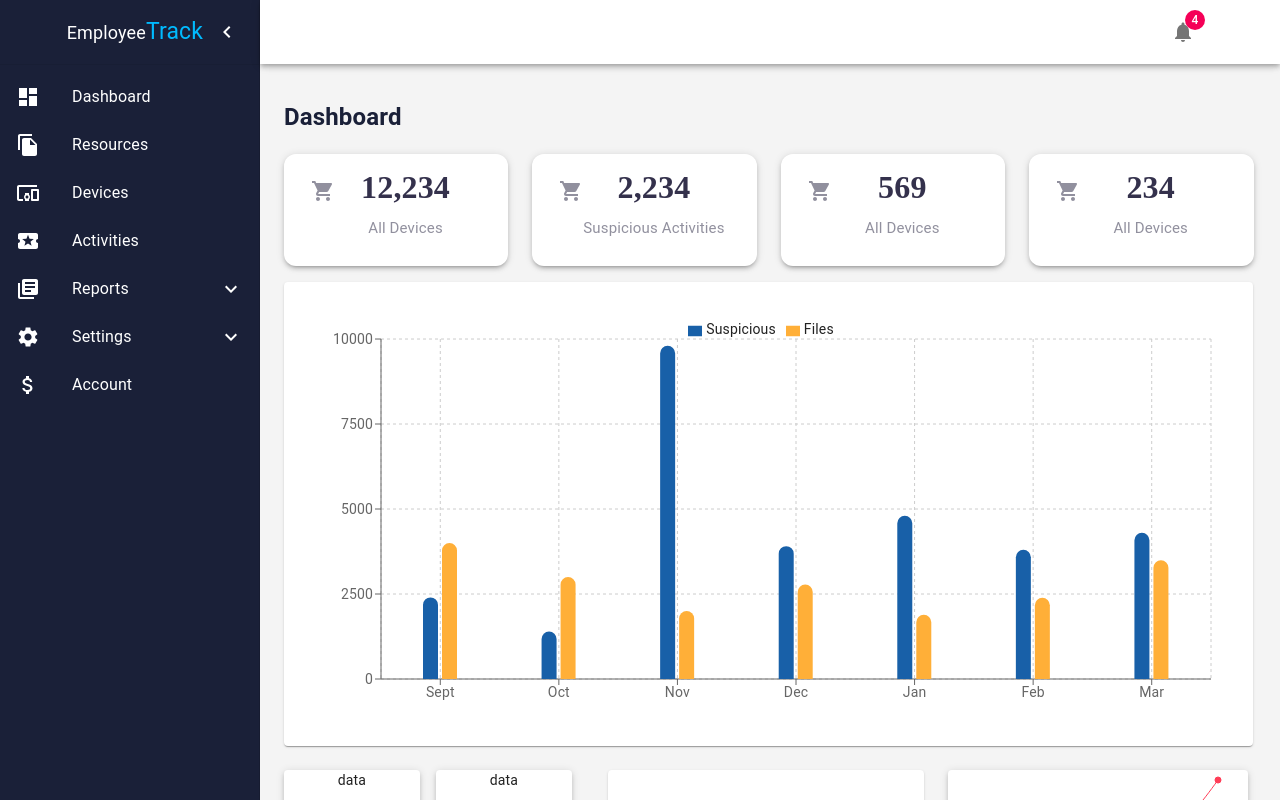
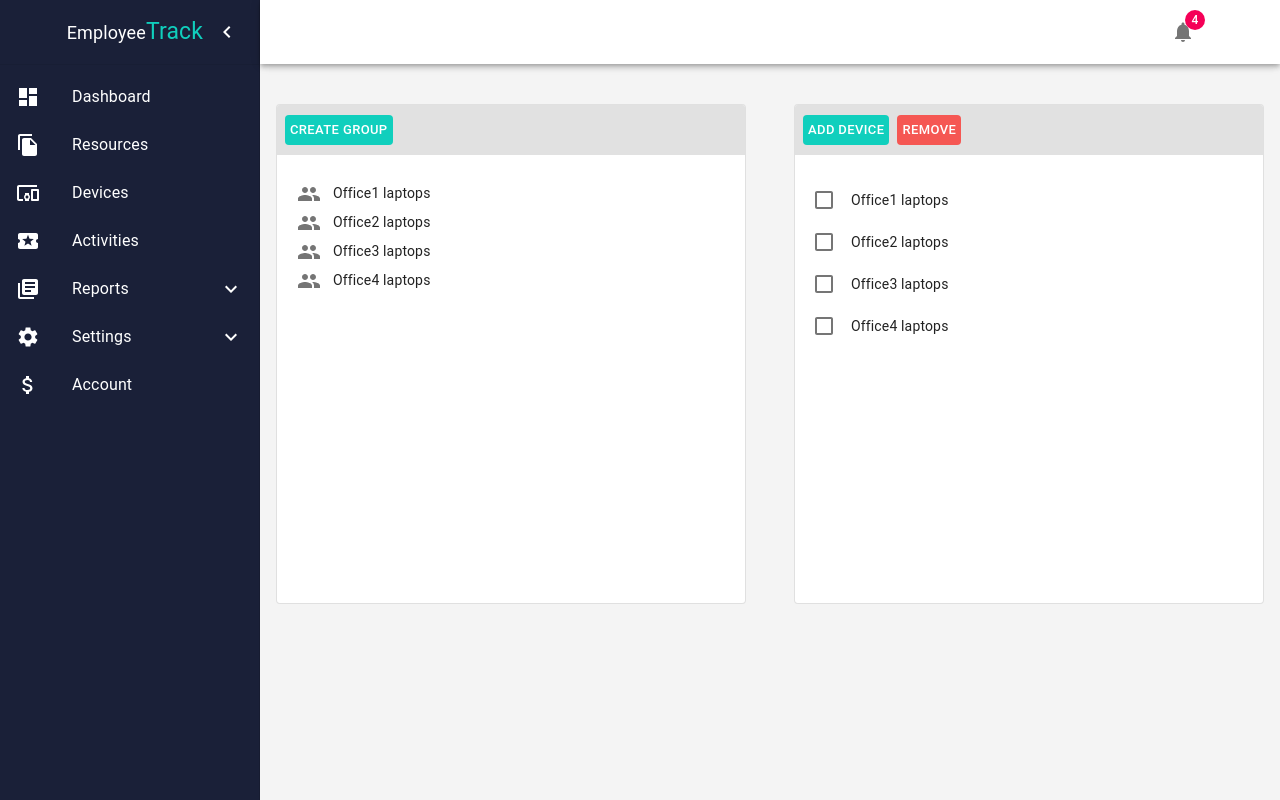
Before and after one commit to mya2h/employee_monitoring_system_frontend, a React (Create React App) app: page /admin/categories in a window 1280 px wide. Before the commit this address led to /admin/dashboard. Built offline with nearby package versions, Linux system fonts and the light colour scheme.

Commit message:
create group

```diff
--- a/src/App.css
+++ b/src/App.css
@@ -22,7 +22,8 @@
   align-items: center;
   justify-content: center;
   font-size: calc(10px + 2vmin);
-  color: white;
+  color:#1c9286;
+
 }
 
 .App-link {
--- a/src/components/layout/landing.js
+++ b/src/components/layout/landing.js
@@ -30,7 +30,7 @@ import GraphInfo from "../dashboard/dashboard";
 import Device from "../devices/devices";
 import Reports from "../reports/reports";
 import Account from "../account/account";
-
+import Categories from "../settings/categories"
 const drawerWidth = 260;
 
 const useStyles = makeStyles((theme) => ({
@@ -81,7 +81,7 @@ const useStyles = makeStyles((theme) => ({
     // background-color: transparent;
   },
   span: {
-    color: "#00bbff",
+    color: "#10cfbd",
     fontSize: 23,
     fontFamily: "Roboto, Helvetica, Arial, sans-serif",
     fontWeight: 400,
@@ -145,7 +145,7 @@ const Dashboard = () => {
 
       <Route exact path="/admin/device" component={Device} />
       <Route exact path="/admin/report" component={Reports} />
-
+      <Route exact path ="/admin/categories" component={Categories}/>
       <Route exact path="/admin/account" component={Account} />
       <Redirect from="/admin" to="/admin/dashboard" />
     </Switch>
--- a/src/components/layout/sideNav.js
+++ b/src/components/layout/sideNav.js
@@ -146,7 +146,7 @@ const SideNav = () => {
       </ListItem>
       <Collapse in={openSide} timeout="auto" unmountOnExit>
         <List component="div" disablePadding>
-          <Link style={{ color: "inherit", textDecoration: "inherit" }}>
+          <Link to = "/admin/categories" style={{ color: "inherit", textDecoration: "inherit" }}>
             <ListItem button className={classes.nested}>
               <ListItemIcon className={classes.icon}>
                 <CategoryIcon />
--- /dev/null
+++ b/src/components/settings/categories.js
@@ -0,0 +1,190 @@
+import React from 'react'
+import { makeStyles } from '@material-ui/core/styles';
+import { Button, Paper, } from '@material-ui/core';
+import CssBaseline from '@material-ui/core/CssBaseline';
+import GroupIcon from '@material-ui/icons/Group';
+import Container from '@material-ui/core/Container';
+import Card from '@material-ui/core/Card';
+import CardActions from '@material-ui/core/CardActions';
+import CardContent from '@material-ui/core/CardContent';
+import Grid from '@material-ui/core/Grid';
+import List from '@material-ui/core/List';
+import ListItem from '@material-ui/core/ListItem';
+import ListItemText from '@material-ui/core/ListItemText';
+import ListItemIcon from '@material-ui/core/ListItemIcon';
+import Checkbox from '@material-ui/core/Checkbox';
+import TextField from '@material-ui/core/TextField';
+import Dialog from '@material-ui/core/Dialog';
+import DialogActions from '@material-ui/core/DialogActions';
+import DialogContent from '@material-ui/core/DialogContent';
+import DialogContentText from '@material-ui/core/DialogContentText';
+import DialogTitle from '@material-ui/core/DialogTitle';
+const useStyles = makeStyles((theme) => ({
+    root: {
+        // width: '100%',
+        maxHeight: "500px",
+        minHeight: "500px",
+        backgroundColor: theme.palette.background.paper,
+    },
+    all: {
+        paddingTop: theme.spacing(5)
+    },
+    list: {
+        height: "50%",
+        padding: theme.spacing(0),
+        paddingLeft: "4px"
+    },
+    listIcon: {
+        marginRight: "-20px",
+
+    },
+    listProp: {
+        fontSize: "14px"
+    },
+    actions: {
+        height: 50,
+        backgroundColor: 'rgba(221, 221, 221, 0.863)',
+        // width: '100%'
+    },
+    button: {
+        float: "right",
+        background: "#10cfbd",
+        '&:hover': {
+            background: "#1c9286",
+        },
+        color: "#ffffff"
+    },
+    remove: {
+        background: "#f55753",
+        '&:hover': {
+            background: "#aa3b39",
+        },
+        color: "#ffffff"
+    },
+
+}));
+const Categories = () => {
+    const classes = useStyles();
+    const [checked, setChecked] = React.useState([0]);
+    const [listItems, SetListItems] = React.useState([
+        {
+            name: "Office1 laptops",
+            deviceList: ["Toshiba 23CSD", "Dell 23CSD", "Kal 23CSD"]
+        },
+        {
+            name: "Office2 laptops",
+            deviceList: ["Toshiba 23CSD", "Dell 23CSD", "Kal 23CSD"]
+        },
+        {
+            name: "Office3 laptops",
+            deviceList: ["Toshiba 23CSD", "Dell 23CSD", "Kal 23CSD"]
+        },
+        {
+            name: "Office4 laptops",
+            deviceList: ["Toshiba 23CSD", "Dell 23CSD", "Kal 23CSD"]
+        }
+    ])
+    const [childList, SetChildList] = React.useState([])
+    const [open, setOpen] = React.useState(false);
+
+    const handleClickOpen = () => {
+        setOpen(true);
+    };
+
+    const handleClose = () => {
+        setOpen(false);
+    };
+    const handleToggle = (value) => () => {
+        const currentIndex = checked.indexOf(value);
+        const newChecked = [...checked];
+
+        if (currentIndex === -1) {
+            newChecked.push(value);
+        } else {
+            newChecked.splice(currentIndex, 1);
+        }
+
+        setChecked(newChecked);
+    };
+    return (
+        <div className={classes.all}>
+            <Grid container spacing={2}>
+                <Grid xs={6}>
+                    <CssBaseline />
+                    <Container maxWidth="sm" >
+                        <Card className={classes.root} variant="outlined">
+                            <CardActions className={classes.actions}>
+                                <Button size="small" className={classes.button} onClick={handleClickOpen}>Create Group</Button>
+                            </CardActions>
+                            <CardContent>
+                                <List size="small" component="nav" className={classes.root} aria-label="contacts">
+                                    {listItems.map(data => (
+                                        <ListItem button className={classes.list}>
+                                            <ListItemIcon className={classes.listIcon}>
+                                                <GroupIcon />
+                                            </ListItemIcon>
+                                            <ListItemText > <div className={classes.listProp}>{data.name}</div> </ListItemText>
+                                        </ListItem>
+                                    ))}
+                                </List>
+                            </CardContent>
+                        </Card>
+                    </Container>
+                </Grid>
+                <Grid xs={6}>
+
+                    <Container maxWidth="sm" >
+                        <Card className={classes.root} variant="outlined">
+                            <CardActions className={classes.actions}>
+                                <Button size="small" className={classes.button}>Add Device</Button>
+                                <Button size="small" className={classes.remove} >Remove</Button>
+                            </CardActions>
+                            <CardContent>
+                                <List size="small" component="nav" className={classes.root} aria-label="contacts">
+                                    {listItems.map(value => (
+                                        <ListItem button className={classes.list}>
+                                            <ListItemIcon className={classes.listIcon}>
+                                                <Checkbox
+                                                    edge="start"
+                                                    checked={checked.indexOf(value) !== -1}
+                                                    tabIndex={-1}
+                                                    disableRipple
+                                                // inputProps={{ 'aria-labelledby': labelId }}
+                                                />
+                                            </ListItemIcon>
+                                            <ListItemText > <div className={classes.listProp}>{value.name}</div> </ListItemText>
+                                        </ListItem>
+                                    ))}
+                                </List>
+                            </CardContent>
+
+                        </Card>
+                    </Container>
+                </Grid>
+            </Grid>
+            <Dialog open={open} onClose={handleClose} aria-labelledby="form-dialog-title">
+                <DialogTitle id="form-dialog-title">Create a New Group</DialogTitle>
+                <DialogContent>
+                    <TextField
+                        // autoFocus
+                        // margin="dense"
+                        variant="outlined"
+                        id="groupName"
+                        label="Group Name"
+                        style={{width:"500px"}}
+                    />
+                </DialogContent>
+                <DialogActions>
+                    <Button onClick={handleClose} color="primary" className={classes.button}>
+                        Create Group
+          </Button>
+          <Button onClick={handleClose} color="primary" className={classes.remove}>
+                        Cancel
+          </Button>
+                </DialogActions>
+            </Dialog>
+        </div>
+    )
+}
+
+export default Categories
```
Also changed, not shown: src/actions/alert.js (added, +14 -0 lines), src/components/layout/alert.js (added, +55 -0 lines), src/reducers/alert.js (added, +14 -0 lines), src/components/account/profile.js (added), src/components/settings/donottrack.js (added).
